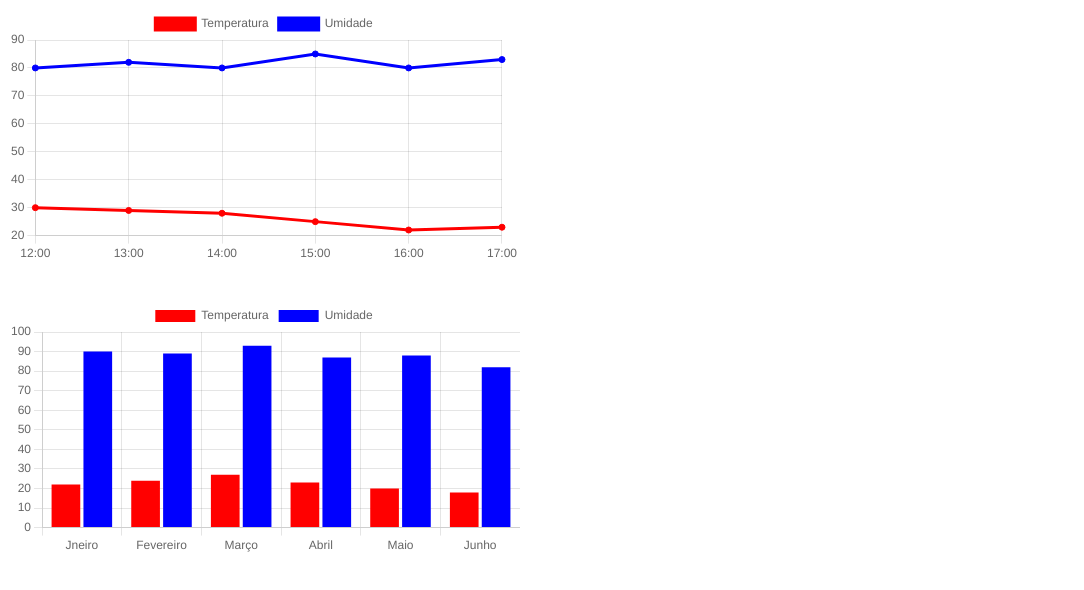
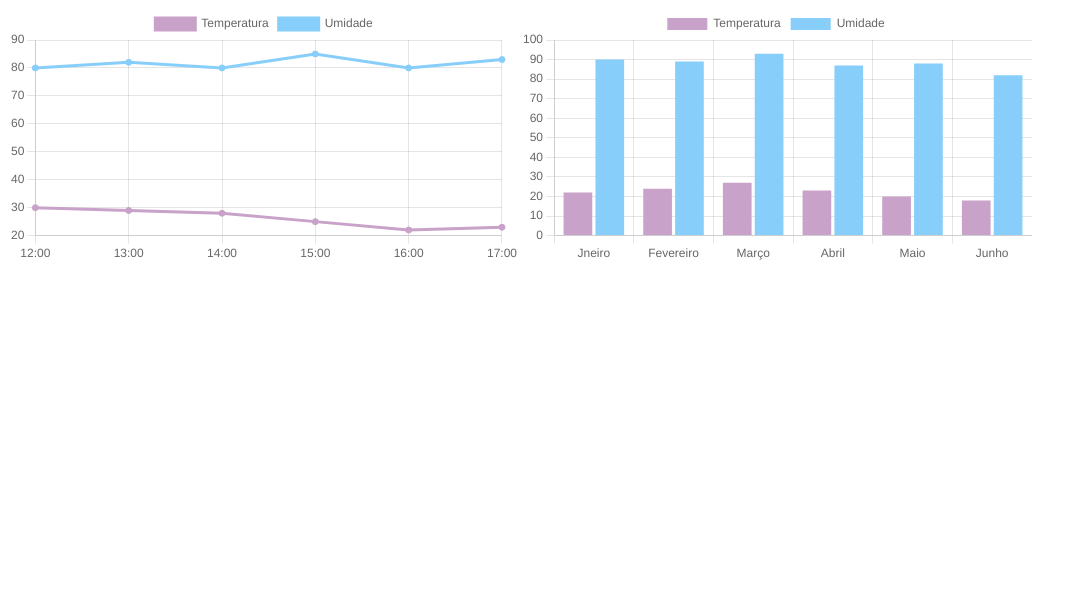
Before and after one commit to NauanaCoelho0627/ChartJs, a plain HTML site: page index.html in a window 1280 px wide. Shown: the whole page, without its empty margins (0-1084 px from the left). Drawn offline with nearby package versions, Linux system fonts and the light colour scheme.

Commit message:
atualizações de cores

```diff
--- a/index.html
+++ b/index.html
@@ -9,7 +9,7 @@
 </head>
 <body>
 
-    <div class="chart-container" style="position: relative; height:20vh; width:40vw">
+    <div class="chart-container" style="position: relative; height:20vh; width:40vw; display:flex">
         <canvas id="chart"></canvas>
 
             <br><br>
@@ -35,14 +35,14 @@
       labels: labels,
       datasets: [{
         label: 'Temperatura',
-        backgroundColor: 'rgb(255, 0, 0)',
-        borderColor: 'rgb(255, 0, 0)',
+        backgroundColor: 'rgb(200, 162, 200)',
+        borderColor: 'rgb(200, 162, 200)',
         data: [30, 29, 28, 25, 22, 23],
       },
       {
         label: 'Umidade',
-        backgroundColor: 'rgb(0, 0, 255)',
-        borderColor: 'rgb(0, 0, 255)',
+        backgroundColor: 'rgb(135, 206, 250)',
+        borderColor: 'rgb(135, 206, 250)',
         data: [80, 82, 80, 85, 80, 83],
       }
     ]
@@ -61,14 +61,14 @@
       labels: labels2,
       datasets: [{
         label: 'Temperatura',
-        backgroundColor: 'rgb(255, 0, 0)',
-        borderColor: 'rgb(255, 0, 0)',
+        backgroundColor: 'rgb(200, 162, 200)',
+        borderColor: 'rgb(200, 162, 200)',
         data: [22, 24, 27, 23, 20, 18],
       },
       {
         label: 'Umidade',
-        backgroundColor: 'rgb(0, 0, 255)',
-        borderColor: 'rgb(0, 0, 255)',
+        backgroundColor: 'rgb(135, 206, 250)',
+        borderColor: 'rgb(135, 206, 250)',
         data: [90, 89, 93, 87, 88, 82],
       }
     ]
```
